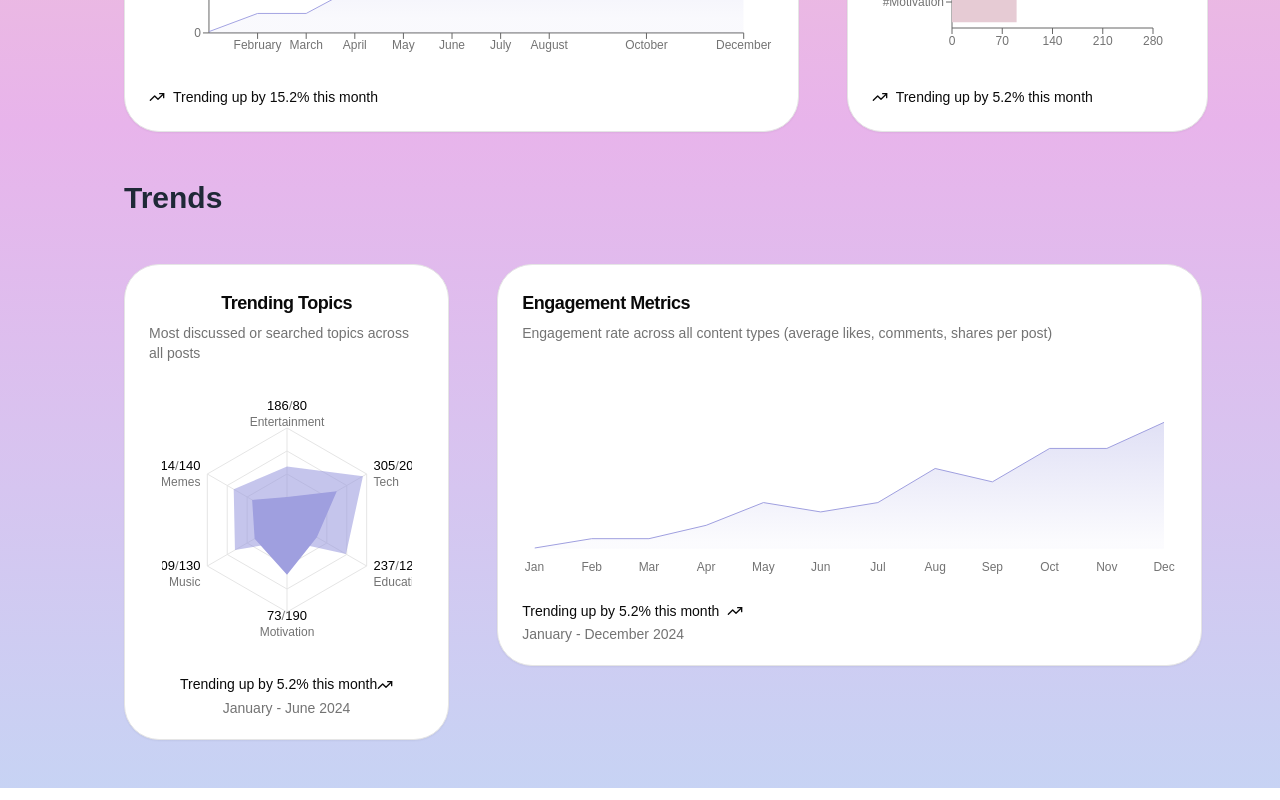
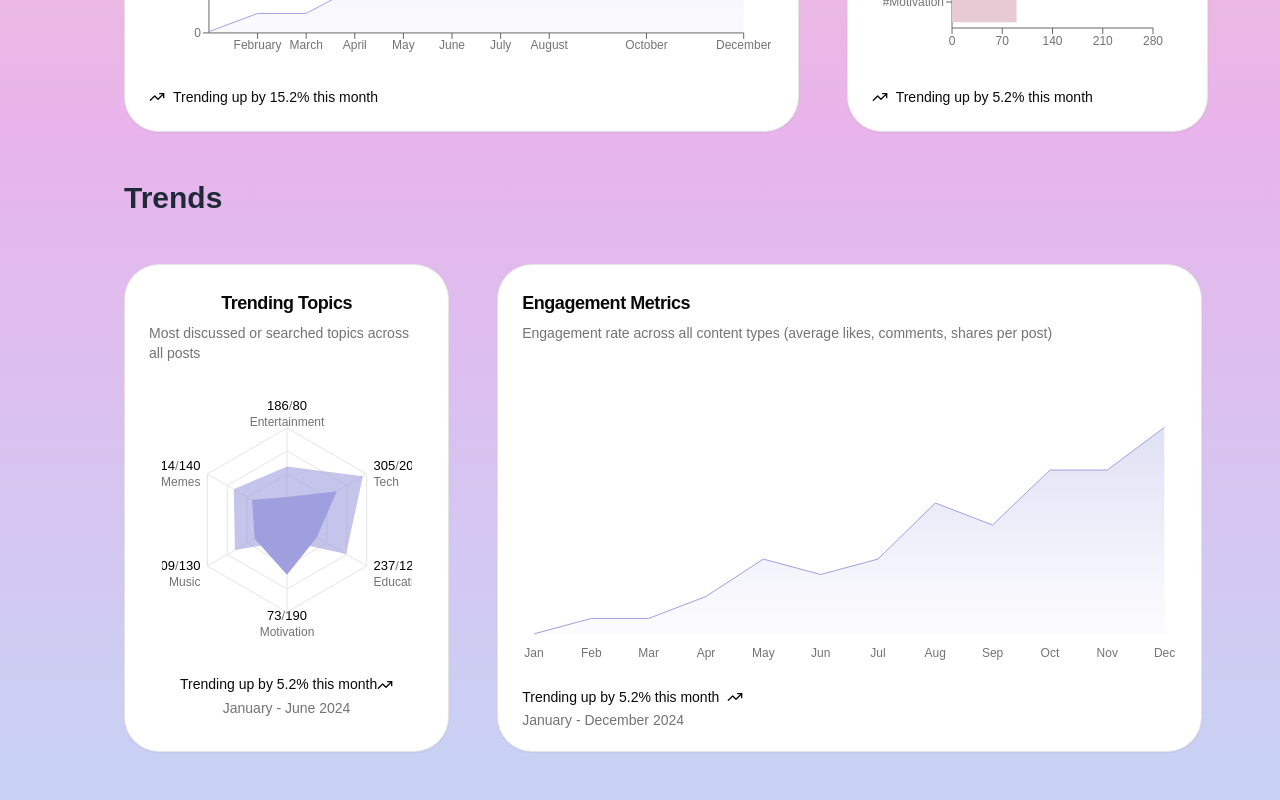
Before and after one commit to adityam003/socially, a Next.js app: page /analytics in a window 1280 px wide. Shown: the part 540-1340 px from the top of the page. Built offline with nearby package versions, Linux system fonts and the light colour scheme.

Commit message:
UI Minor Fix

```diff
--- a/src/components/analytics/chart3.tsx
+++ b/src/components/analytics/chart3.tsx
@@ -51,7 +51,7 @@ export default function Chart3() {
         </CardDescription>
       </CardHeader>
       <CardContent>
-        <ChartContainer config={chartConfig} className="aspect-[4/2] md:aspect-[4/1]">
+        <ChartContainer config={chartConfig} className="h-[250px] w-full">
           <AreaChart
             accessibilityLayer
             data={chartData}
```
